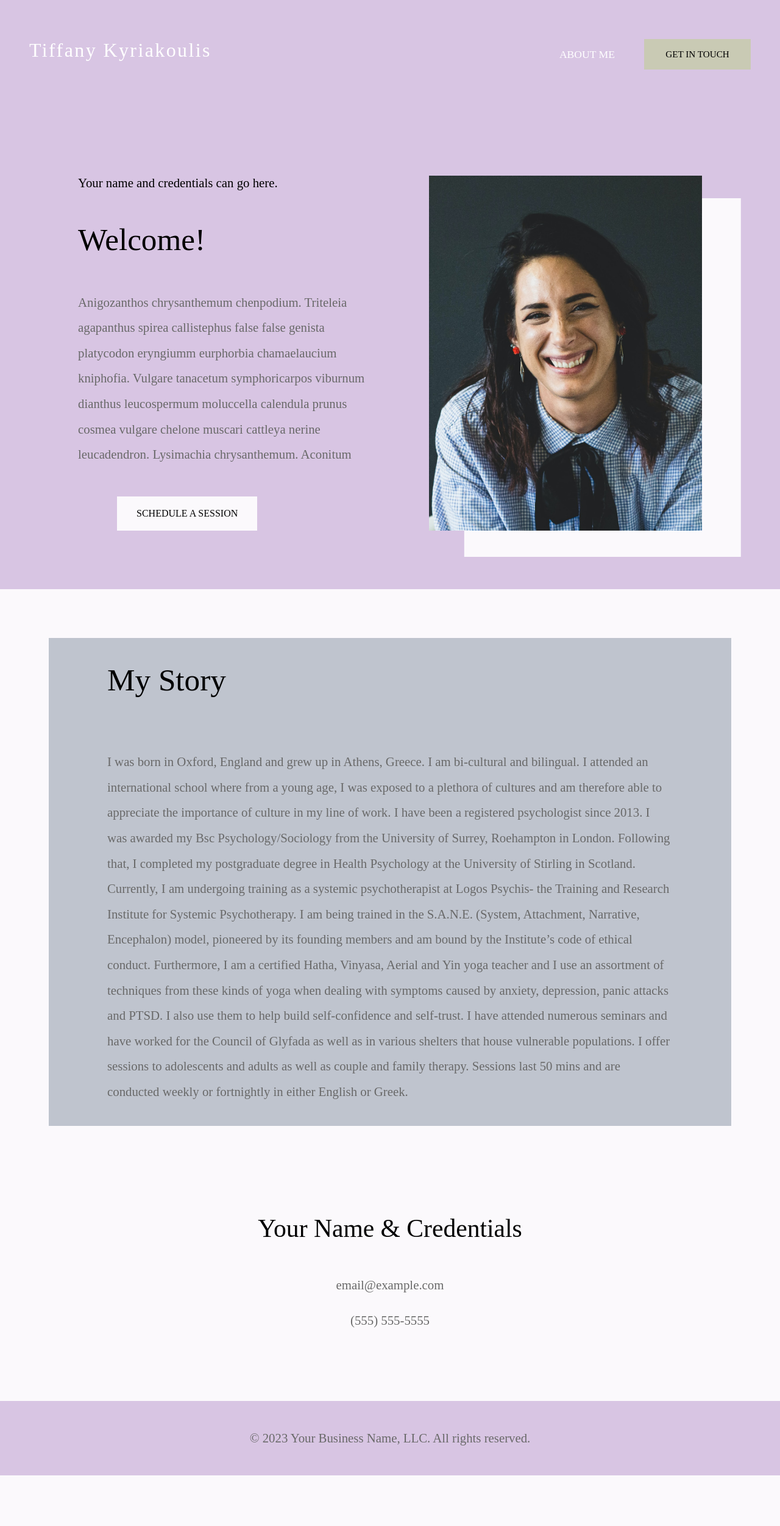
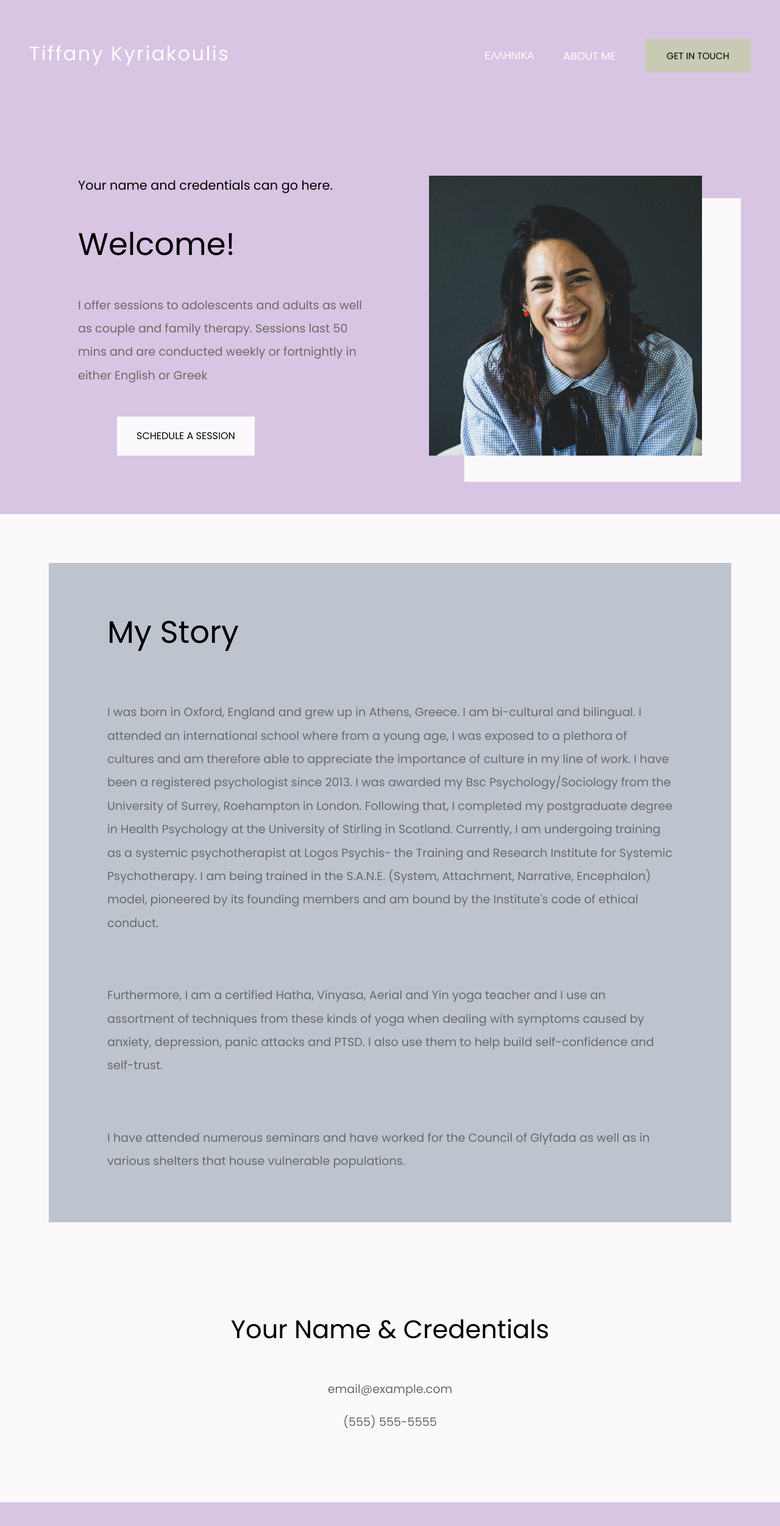
Before and after one commit to nekmichalakis/tiffany-kyriakoulis, a React (Vite) app: page /about in a window 1280 px wide. Shown: the top 2502 px of the page at 61% size. Before the commit the page ends 2419 px from the top, so only its background shows below. Built offline with nearby package versions, Linux system fonts and the light colour scheme.

Commit message:
translation

```diff
--- a/src/components/About.css
+++ b/src/components/About.css
@@ -47,8 +47,7 @@
 
 .aboutSecond {
     min-height: 100vh;
-    /* background-color: var(--clr-light); */
-    background-color: rgba(50, 74, 100, 0.3);
+    background-color: var(--clr-grey);
     margin: 5rem;
     display: flex;
     align-items: center;
@@ -57,7 +56,7 @@
 
 .aboutSecondContainer {
     max-width: 60rem;
-    padding: 1rem;
+    padding: 5rem 1rem;
     display: flex;
     flex-direction: column;
     gap: 5rem;
--- a/src/components/About.jsx
+++ b/src/components/About.jsx
@@ -1,10 +1,13 @@
 import React from 'react'
+import { useTranslation } from 'react-i18next'
 
 import fourthImg from '../assets/fourth.jpg'
 
 import './About.css'
 
 const About = () => {
+  const [t, i18n] = useTranslation('global')
+
   return (
     <>
     <section className='aboutSection'>
@@ -13,12 +16,10 @@ const About = () => {
           <div className="overAbout">
             Your name and credentials can go here.
           </div>
-          <h2>Welcome!</h2>
-          <p>
-            Anigozanthos chrysanthemum chenpodium. Triteleia agapanthus spirea callistephus false false genista platycodon eryngiumm eurphorbia chamaelaucium kniphofia. Vulgare tanacetum symphoricarpos viburnum dianthus leucospermum moluccella calendula prunus cosmea vulgare chelone muscari cattleya nerine leucadendron. Lysimachia chrysanthemum. Aconitum
-          </p>
+          <h2>{t('about.welcome')}</h2>
+          <p>{t('about.story4')}</p>
           <div className="aboutButton">
-            SCHEDULE A SESSION
+            {t('about.schedule')}
           </div>
         </div>
         <div className="aboutImgContainer">
@@ -29,12 +30,10 @@ const About = () => {
 
     <section className="aboutSecond">
       <div className="aboutSecondContainer">
-        <h2>My Story</h2>
-        <p>I was born in Oxford, England and grew up in Athens, Greece. I am bi-cultural and bilingual. I attended an international school where from a young age, I was exposed to a plethora of cultures and am therefore able to appreciate the importance of culture in my line of work. I have been a registered psychologist since 2013. I was awarded my Bsc Psychology/Sociology from the University of Surrey, Roehampton in London. Following that, I completed my postgraduate degree in Health Psychology at the University of Stirling in Scotland. Currently, I am undergoing training as a systemic psychotherapist at Logos Psychis- the Training and Research Institute for Systemic Psychotherapy.  I am being trained in the S.A.N.E. (System, Attachment, Narrative, Encephalon) model, pioneered by its founding members and am bound by the Institute’s code of ethical conduct.
-        Furthermore, I am a certified Hatha, Vinyasa, Aerial and Yin yoga teacher and I use an assortment of techniques from these kinds of yoga when dealing with symptoms caused by anxiety, depression, panic attacks and PTSD. I also use them to help build self-confidence and self-trust.
-        I have attended numerous seminars and have worked for the Council of Glyfada as well as in various shelters that house vulnerable populations.
-        I offer sessions to adolescents and adults
-        as well as couple and family therapy. Sessions last 50 mins and are conducted weekly or fortnightly in either English or Greek.</p>
+        <h2>{t('about.story')}</h2>
+        <p>{t('about.story1')}</p>
+        <p>{t('about.story2')}</p>
+        <p>{t('about.story3')}</p>
       </div>
     </section>
     </>
--- a/src/components/Contact.css
+++ b/src/components/Contact.css
@@ -8,6 +8,8 @@
     color: white;
     box-shadow: inset 0 0 0 2000px rgba(50, 74, 100, 0.3);
     background-position: bottom;
+    padding: 1rem;
+    text-align: center;
 }
 
 .contactInfo {
@@ -19,6 +21,7 @@
     background-color: #fbf9fc;
     gap: 1.5rem;
     padding: 1rem;
+    background-color: var(--clr-yellow);
 }
 
 .contactTitle {
--- a/src/components/Contact.jsx
+++ b/src/components/Contact.jsx
@@ -1,19 +1,22 @@
 import React from 'react'
+import { useTranslation } from 'react-i18next'
 
 import './Contact.css'
 
 const Contact = () => {
+  const [t, i18n] = useTranslation('global')
+
   return (
     <div>
       <section className="contactTop">
-        Get in touch
+        {t('contact.title')}
       </section>
 
       <section className="contactInfo">
-        <div className="contactTitle">Contact Info</div>
-        <div className="contactUnder">I do my best to respond within two business days.</div>
-        <p>email@example.com</p>
-        <p>(555) 555-5555</p>
+        <div className="contactTitle">{t('contact.infoTitle')}</div>
+        <div className="contactUnder">{t('contact.iDoMyBest')}</div>
+        <p>{t('footer.email')}</p>
+        <p>{t('footer.phone')}</p>
       </section>
 
       <section className="contactMap">
@@ -21,12 +24,12 @@ const Contact = () => {
           <iframe src="https://www.google.com/maps/embed?pb=!1m18!1m12!1m3!1d3154.6875344983223!2d23.908277212193497!3d37.750474113441285!2m3!1f0!2f0!3f0!3m2!1i1024!2i768!4f13.1!3m3!1m2!1s0x14a1edabef3bee31%3A0x6cd642474798b825!2sPosidonos%2021%2C%20Saronida%20190%2013!5e0!3m2!1sen!2sgr!4v1703782897050!5m2!1sen!2sgr" style={{border:0}} allowFullScreen="" loading="lazy" className='map' referrerPolicy="no-referrer-when-downgrade"></iframe>
         </div>
         <div className="mapInfo">
-          <div className="myOffice">My office</div>
-          <p>Posidonos 21</p>
-          <p>Saronida, GR 19013</p>
-          <div className="hours">Hours</div>
-          <p>Monday-Friday</p>
-          <p>10am-6pm</p>
+          <div className="myOffice">{t('contact.office')}</div>
+          <p>{t('contact.addr1')}</p>
+          <p>{t('contact.addr2')}</p>
+          <div className="hours">{t('contact.hours')}</div>
+          <p>{t('contact.hours1')}</p>
+          <p>{t('contact.hours2')}</p>
         </div>
       </section>
     </div>
--- a/src/components/Footer.jsx
+++ b/src/components/Footer.jsx
@@ -1,17 +1,20 @@
 import React from 'react'
+import { useTranslation } from 'react-i18next'
 
 import './Footer.css'
 
 const Footer = () => {
+  const [t, i18n] = useTranslation('global')
+
   return (
     <>
     <div className='footerContainer'>
-        <div className="footerTitle">Your Name & Credentials</div>
-        <p>email@example.com</p>
-        <p>(555) 555-5555</p>
+        <div className="footerTitle">{t('footer.nameCredentials')}</div>
+        <p>{t('footer.email')}</p>
+        <p>{t('footer.phone')}</p>
     </div>
     <p className="credits">
-        © 2023 Your Business Name, LLC. All rights reserved.
+        {t('footer.footNote')}
     </p>
     </>
   )
--- a/src/components/Home.css
+++ b/src/components/Home.css
@@ -57,6 +57,7 @@
     display: flex;
     justify-content: center;
     align-items: center;
+    /* background-color: var(--clr-yellow); */
 }
 
 .secondContainer {
@@ -123,7 +124,7 @@
     display: flex;
     justify-content: center;
     align-items: center;
-
+    background-color: var(--clr-yellow);
 }
 
 .fourthContainer {
--- a/src/components/NavBar.jsx
+++ b/src/components/NavBar.jsx
@@ -1,10 +1,17 @@
 import React, { useState } from 'react'
 import { Link } from 'react-router-dom'
+import { useTranslation } from 'react-i18next'
 
 import './NavBar.css'
 
 const NavBar = () => {
+  const [t, i18n] = useTranslation('global')
+
   const [menuOpen, setMenuOpen] = useState(false)
+
+  const handleLng = () => {
+    i18n.changeLanguage(i18n.language === "en" ? 'gr' : 'en')
+  }
 
   return (
   <nav>
@@ -15,8 +22,11 @@ const NavBar = () => {
         <span className={menuOpen ? 'barOpen bar' : 'bar'}></span>
       </a>
       <div className={menuOpen ? 'navBar navBarOpen' : 'navBar'}>
-          <Link to='/about' className='navItem' onClick={() => setMenuOpen(false)}>ABOUT ME</Link>
-          <Link to='/contact' className="buttonNav" onClick={() => setMenuOpen(false)}>GET IN TOUCH</Link>
+          <a href='#' className="langToggle" onClick={() => handleLng()}>
+            {i18n.language === "en" ? "ΕΛΛΗΝΙΚΑ" : 'ENGLISH'}
+          </a>
+          <Link to='/about' className='navItem' onClick={() => setMenuOpen(false)}>{t('header.about')}</Link>
+          <Link to='/contact' className="buttonNav" onClick={() => setMenuOpen(false)}>{t('header.getIn')}</Link>
       </div>
     </div>
   </nav>
--- a/src/index.css
+++ b/src/index.css
@@ -1,8 +1,12 @@
+@import url('https://fonts.googleapis.com/css2?family=Poppins&display=swap');
+
 :root {
   --clr-dark: #b692ca;
   --clr-light: #d8c5e3;
   --clr-whiteish: #fbf9fc;
   --clr-superdark: #6d4184;
+  --clr-grey: #BEC4CE;
+  --clr-yellow: #FEFFD0;
 }
 
 body,
@@ -10,7 +14,7 @@ html {
   max-width: 100vw;
   height: 100%;
   margin: 0;
-  font-family: serif;
+  font-family: 'Poppins', sans-serif;
   background-color: var(--clr-whiteish);
 }
 
@@ -30,13 +34,14 @@ h2 {
 }
 
 p {
-  font-size: clamp(1rem, 2vw, 1.3rem);
+  font-size: clamp(1rem, 2vw, 1.2rem);
   line-height: 2;
   color: dimgray;
 }
 
 a {
   text-decoration: none;
+  color: inherit;
 }
 
 link {
--- a/src/translations/en/global.json
+++ b/src/translations/en/global.json
@@ -1,6 +1,8 @@
 {
     "header": {
-
+        "name": "Tiffany Kyriakoulis",
+        "about": "ABOUT ME",
+        "getIn": "GET IN TOUCH"
     },
     "home": {
         "part1": "I am a certified culturally-sensitive therapist and you can speak to me in confidence whilst I listen empathically without passing any judgement.",
@@ -8,12 +10,29 @@
         "part3": "Here is a safe place, where an alliance will be formed so any difficulties you may be facing can be explored and their origins better understood. Together, we can figure out the best way to bring about change and move forward. "
     },
     "about": {
+        "welcome": "Welcome!",
+        "schedule": "SCHEDULE A SESSION",
+        "story": "My Story",
         "story1": "I was born in Oxford, England and grew up in Athens, Greece. I am bi-cultural and bilingual. I attended an international school where from a young age, I was exposed to a plethora of cultures and am therefore able to appreciate the importance of culture in my line of work. I have been a registered psychologist since 2013. I was awarded my Bsc Psychology/Sociology from the University of Surrey, Roehampton in London. Following that, I completed my postgraduate degree in Health Psychology at the University of Stirling in Scotland. Currently, I am undergoing training as a systemic psychotherapist at Logos Psychis- the Training and Research Institute for Systemic Psychotherapy.  I am being trained in the S.A.N.E. (System, Attachment, Narrative, Encephalon) model, pioneered by its founding members and am bound by the Institute's code of ethical conduct.",
         "story2": "Furthermore, I am a certified Hatha, Vinyasa, Aerial and Yin yoga teacher and I use an assortment of techniques from these kinds of yoga when dealing with symptoms caused by anxiety, depression, panic attacks and PTSD. I also use them to help build self-confidence and self-trust.",
         "story3": "I have attended numerous seminars and have worked for the Council of Glyfada as well as in various shelters that house vulnerable populations.",
         "story4": "I offer sessions to adolescents and adults as well as couple and family therapy. Sessions last 50 mins and are conducted weekly or fortnightly in either English or Greek"
     },
+    "contact": {
+        "title": "Get in touch",
+        "infoTitle": "Contact Info",
+        "iDoMyBest": "I do my best to respond within two business days.",
+        "office": "My office",
+        "addr1": "Posidonos 21",
+        "addr2": "Saronida, GR 19013",
+        "hours": "Hours",
+        "hours1": "Monday-Friday",
+        "hours2": "10am-6pm"
+    },
     "footer": {
-
+        "nameCredentials": "Your Name & Credentials",
+        "email": "email@example.com",
+        "phone": "(555) 555-5555",
+        "footNote": "© 2023 Your Business Name, LLC. All rights reserved."
     }
 }
--- a/src/translations/gr/global.json
+++ b/src/translations/gr/global.json
@@ -1,6 +1,8 @@
 {
     "header": {
-
+        "name": "Tiffany Kyriakoulis",
+        "about": "ΒΙΟΓΡΑΦΙΚΟ",
+        "getIn": "ΕΠΙΚΟΙΝΩΝΙΑ"
     },
     "home": {
         "part1": "Είμαι μια πιστοποιημένη πολιτισμικά-ευαισθητοποιημένη θεραπεύτρια και μπορείς να μου μιλήσεις καθώς και  υπάρχει απόλυτη εχεμύθεια, θα σε ακούσω με ενσυναίσθηση δίχως να υπάρχει κριτική.",
@@ -8,9 +10,29 @@
         "part3": "Εδώ είναι ένα ασφαλές μέρος όπου θα δημιουργηθεί μια συμμαχία και μέσα από αυτήν θα μπορέσουμε να αντιμετωπίσουμε τυχόν δυσκολίες, να καταλάβουμε από που πηγάζουν και να βρούμε τον καλύτερο τρόπο να τις αντιμετωπίσουμε και να πάμε παρακάτω."
     },
     "about": {
-
+        "welcome": "Καλωσήρθες!",
+        "schedule": "ΚΛΕΙΣΕ ΣΥΝΕΔΡΙΑ",
+        "story": "Η Διαδρομή μου",
+        "story1": "Γεννήθηκα στην Οξφόρδη, Αγγλίας και μεγάλωσα στην Αθήνα. Είμαι αμφιπολιτισμική και δίγλωσση. Φοίτησα σε διεθνές σχολείο όπου από μικρή ηλικία ήμουνα εκτεθειμένη σε μια πληθώρα πολιτισμών και μπορεί να εκτιμήσω τη σημασία του πολιτισμού στη δουλειά μου. Είμαι κάτοχος άδειας ασκήσεως επαγγέλματος Ψυχολόγου από το 2013.  Ολοκλήρωσα τις σπουδές μου στην Ψυχολογία και Κοινωνιολογία στο πανεπιστήμιο του Surrey, Roehampton στο Λονδίνο.  Στη συνέχεια, ολοκλήρωσα το μεταπτυχιακό μου στην Ψυχολογία της Υγείας στο πανεπιστήμιο του Stirling στη Σκωτία. Στο παρόν, ειδικεύομαι ως Συστημική Ψυχοθεραπεύτρια στο Ινστιτούτο Εκπαίδευσης και Έρευνας <Λόγος Ψυχής> όπου εκπαιδεύομαι στο μοντέλο S.A.N.E. (System, Attachment, Narrative, Encephalon - Σύστημα, Δεσμός, Αφήγηση, Εγκέφαλος) και είμαι δεσμευμένη από τις αρχές δεοντολογίας του Ινστιτούτου.",
+        "story2": "Παράλληλα, είμαι πιστοποιημένη δασκάλα της Hatha, Vinyasa, Aerial και Yin Yoga και χρησιμοποιώ διάφορες τεχνικές από αυτές της μορφές της yoga για την αντιμετώπιση των συμπτωμάτων του άγχους και της κατάθλιψης, των κρίσεων πανικού και του μετατραυματικού σοκ καθώς και για ενίσχυση αυτοπεποίθησης και εμπιστοσύνης του εαυτού.",
+        "story3": "Έχω παρακολουθήσει πλήθος επιμορφωτικών σεμιναρίων και έχω εργαστεί για τον Δήμο Γλυφάδας όπως επίσης και σε διάφορους ξενώνες που φιλοξενούν ευάλωτες ομάδες πληθυσμού",
+        "story4": "Παρέχω συνεδρίες ατομικά σε εφήβους και ενηλίκους & ομαδικά σε ζευγάρια και οικογένειες. Οι συνεδρίες έχουν διάρκεια 50 λεπτά και η συχνότητα τους εβδομαδιαία ή ανά δεκαπέντε μέρες και μπορούν να διεξαχθούν στα Ελληνικά και στα Αγγλικά."
+    },
+    "contact": {
+        "title": "Ας μιλήσουμε",
+        "infoTitle": "Στοιχεία επικοινωνίας",
+        "iDoMyBest": "I do my best to respond within two business days.",
+        "office": "Γραφείο",
+        "addr1": "Ποσειδώνος 21",
+        "addr2": "Σαρωνίδα, GR 19013",
+        "hours": "Ωράριο",
+        "hours1": "Δευτέρα-Παρασκευή",
+        "hours2": "10πμ-6μμ"
     },
     "footer": {
-
+        "nameCredentials": "Your Name & Credentials",
+        "email": "email@example.com",
+        "phone": "(555) 555-5555",
+        "footNote": "© 2023 Your Business Name, LLC. All rights reserved."
     }
 }
```
Also changed, not shown: src/components/Home.jsx (+4 -4 lines).
